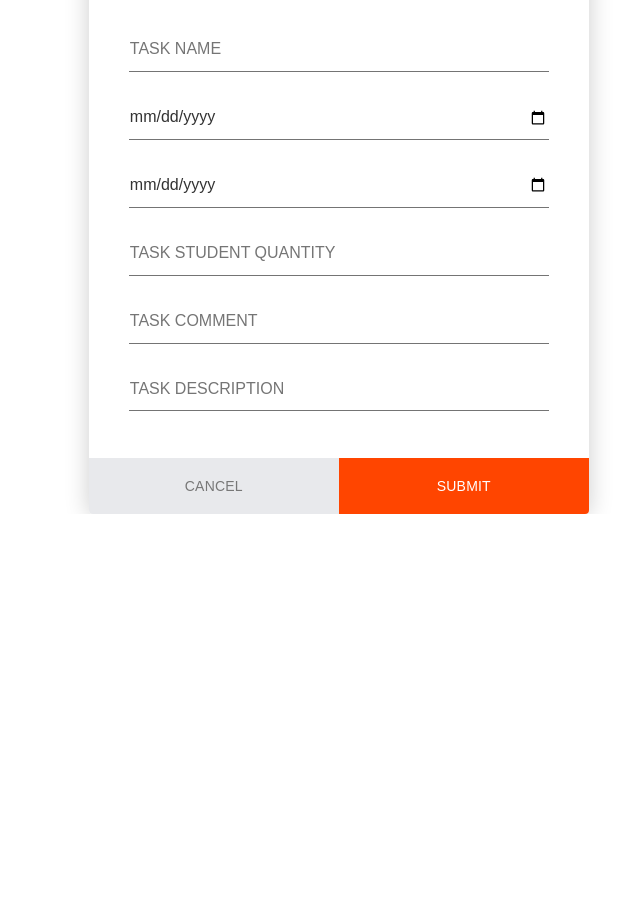
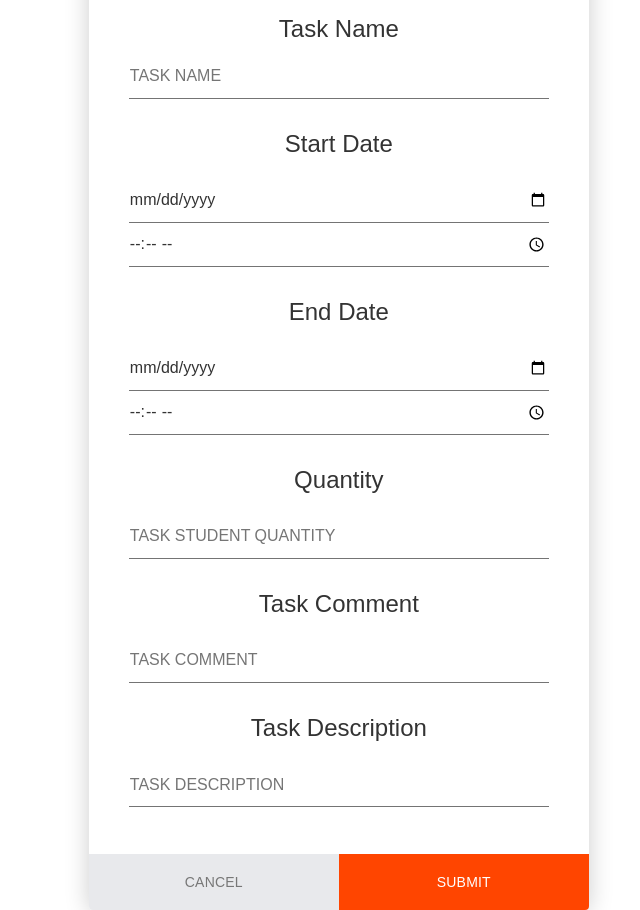
Before and after one commit to nickshirsat/earnNlearn-GUI, an Angular app: page /task in a window 1280 px wide. Shown: the part 580-1490 px from the top of the page, without its empty margins (640-1280 px from the left). Before the commit the page ends 1094 px from the top, so only its background shows below. Built offline with nearby package versions, Linux system fonts and the light colour scheme; no server answers.

Commit message:
GNC commit

```diff
--- a/src/app/supervisor/supervisor.component.html
+++ b/src/app/supervisor/supervisor.component.html
@@ -6,7 +6,7 @@
   <div class="login-form">
     <div class="topnav" style="margin: 3%;background-color: aliceblue;">
       <button class="active" class="btn" (click)="onboard(param='home')">Home</button>
-      <button class="btn" (click)="onboard(param='add')">Approval Task</button>
+      <button class="btn" (click)="onboard(param='add')">Add Task</button>
       <button class="btn" (click)="onboard(param='viewTask')">View Task</button>
       <button class="btn" (click)="onboard(param='report')">Report</button>
       <button class="btn btn-success" style="float: right;" (click)="onboard(param='logout')"><i class="fa fa-sign-out-alt red-color"></i></button>
--- a/src/app/task/task.component.html
+++ b/src/app/task/task.component.html
@@ -6,21 +6,33 @@
     <form method="post" #form="ngForm">
        <h1>Create Task</h1>
       <div class="content">
+        <b name="name" class="h3 text-left" >Task Name</b>
         <div class="input-field">
           <input type="Task Name" placeholder="Task Name" [(ngModel)]=taskModel.name name="name" id="name" autocomplete="nope">
         </div>
+        <label name="start" class="h3 text-left" >Start Date</label>
         <div class="input-field">
-          <input type="date" placeholder="Start Date" [(ngModel)]=taskModel.start_date name="start_date" id="start_date" autocomplete="new-password">
+          <input type="date" placeholder="Start Date" [(ngModel)]=taskModel.startDate name="start_date" id="start_date" autocomplete="nope">
+          <input type="time" placeholder="Start time" [(ngModel)]=taskModel.final_starttimestamp name="start_date" id="start_date" autocomplete="nope">
+
         </div>
+
+        <label name="end" class="h3 text-left">End Date</label>
          <div class="input-field">
-          <input type="date" placeholder="End Date" [(ngModel)]=taskModel.end_date name="end_date" id="end_date" autocomplete="new-password">
+          <input type="date" placeholder="End Date" [(ngModel)]=taskModel.endDate name="end_date" id="end_date" autocomplete="nope">
+          <input type="time" placeholder="Start Date" [(ngModel)]=taskModel.final_endtimestamp name="start_date" id="start_date" autocomplete="nope">
+
         </div>
+
+        <label name="quantity" class="h3 text-left">Quantity</label>
          <div class="input-field">
           <input type="input" placeholder="Task Student Quantity" [(ngModel)]=taskModel.quantity name="quantity" id="quantity" autocomplete="new-password">
         </div>
+        <label class="h3 text-left">Task Comment</label>
          <div class="input-field">
           <input type="" placeholder="Task Comment" [(ngModel)]=taskModel.comment name="comment" id="comment" autocomplete="new-password">
         </div>
+        <label class="h3 text-left" name="Description">Task Description</label>
          <div class="input-field">
           <input type="" placeholder="Task Description" [(ngModel)]=taskModel.description name="description" id="description" autocomplete="new-password">
         </div>
--- a/src/app/task/task.component.ts
+++ b/src/app/task/task.component.ts
@@ -14,10 +14,14 @@ export class TaskComponent implements OnInit {
     id:'',
     comment:'',
     description:'',
-    end_date:'',
+    endDate:'',
     name:'',
     quantity:'',
-    start_date:'',
+    startDate:'',
+    start_time:'',
+    end_time:'',
+    final_starttimestamp:'',
+    final_endtimestamp:'',
   }
   constructor(private _taskconnect:TaskconnectService) { }
 
@@ -26,7 +30,12 @@ export class TaskComponent implements OnInit {
 
   }
   putDetail(taskModel:any){
-    this._taskconnect.createTask(this.taskModel).subscribe(
+    this.taskModel.startDate=new Date().toISOString();
+    this.taskModel.endDate=new Date( ).toISOString();
+    // var timedate={{startDate.toString()+final_starttimestamo}};
+    //  this.taskModel.endDate=
+
+     this._taskconnect.createTask(this.taskModel).subscribe(
       res => {
          alert('Successfully Generated');
          location.reload();
@@ -42,8 +51,12 @@ export interface TaskModel{
   id:string;
   comment:string;
   description:string;
-  end_date:string;
+  endDate:string;
   name:string;
   quantity:string;
-  start_date:string;
+  startDate:string;
+  start_time:string;
+  end_time:string;
+  final_starttimestamp:'',
+  final_endtimestamp:'',
 }
--- a/src/app/user/user.component.ts
+++ b/src/app/user/user.component.ts
@@ -53,7 +53,7 @@ roleModel:roleModel={
         alert('Succesfuly Login');
       },
       err => {
-        alert("An error has occurred while sending feedback");
+        alert("Sucessfully Registraion");
       }
     );
     alert('Selected   '+this.model.name)
```
